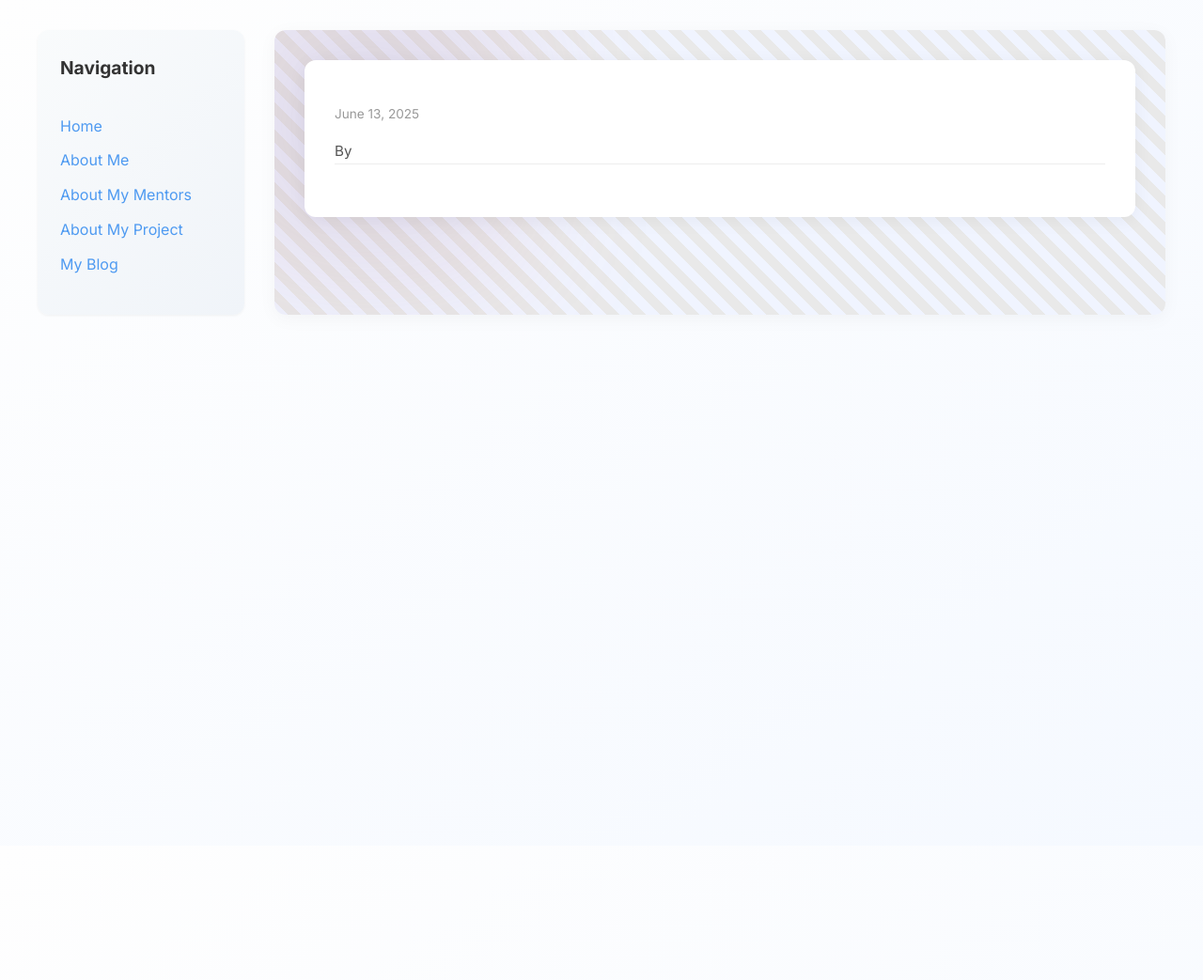
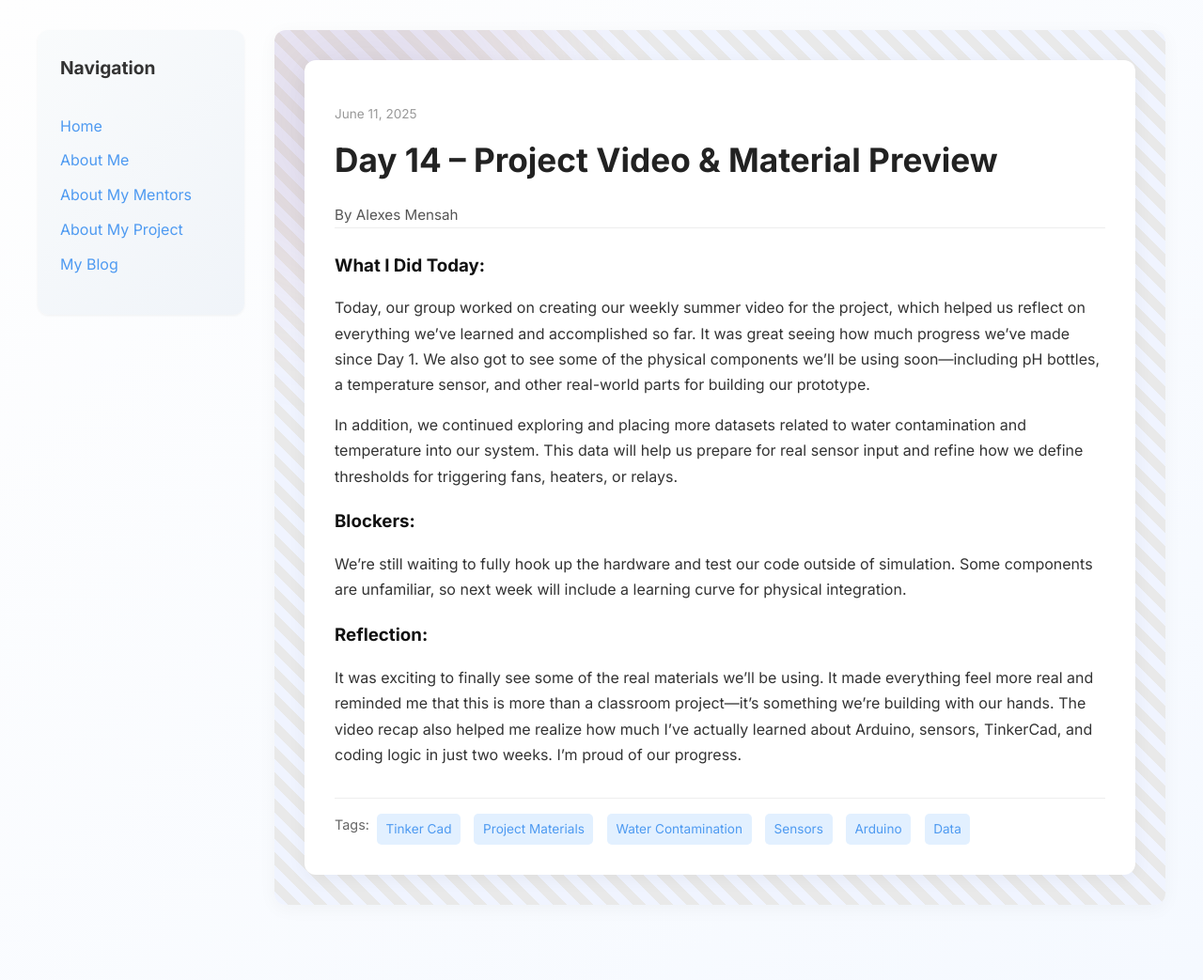
Before and after one commit to alexes22/alexes22.github.io, a Jekyll site: the page built from _posts/2025-06-13-day-14.md, in a window 1280 px wide. Shown: the whole page at 94% size. Built offline with Jekyll 4.4.1, drawn with Linux system fonts in a browser that asks for light colours; our own code applies the rules of GitHub Pages for plain Markdown files; before the commit the page ends 900 px from its top, so only the background shows below that.

Commit message:
Update 2025-06-13-day-14.md

```diff
--- a/_posts/2025-06-13-day-14.md
+++ b/_posts/2025-06-13-day-14.md
@@ -1,21 +1,19 @@
 ---
 layout: post
-title: Day 14 – Project Video & Material Preview
+title: "Day 14 – Project Video & Material Preview"
 date: 2025-06-11
 author: Alexes Mensah
 permalink: /day14.html
 tags: ["Tinker Cad", "Project Materials", "Water Contamination", "Sensors", "Arduino", "Data"]
+---
 
-  What I Did Today:
-Today, our group worked on creating our weekly summer video for the project, which helped us reflect on everything we’ve learned and accomplished so far. It was great seeing how much progress we’ve made since Day 1. We also got to see some of the physical components we’ll be using soon—including ph bottles, a temperature sensor, and other real-world parts for building our prototype.
+### What I Did Today:
+Today, our group worked on creating our weekly summer video for the project, which helped us reflect on everything we’ve learned and accomplished so far. It was great seeing how much progress we’ve made since Day 1. We also got to see some of the physical components we’ll be using soon—including pH bottles, a temperature sensor, and other real-world parts for building our prototype.
 
 In addition, we continued exploring and placing more datasets related to water contamination and temperature into our system. This data will help us prepare for real sensor input and refine how we define thresholds for triggering fans, heaters, or relays.
 
-
-  Blockers:
+### Blockers:
 We’re still waiting to fully hook up the hardware and test our code outside of simulation. Some components are unfamiliar, so next week will include a learning curve for physical integration.
 
-
-  Reflection:
+### Reflection:
 It was exciting to finally see some of the real materials we’ll be using. It made everything feel more real and reminded me that this is more than a classroom project—it’s something we’re building with our hands. The video recap also helped me realize how much I’ve actually learned about Arduino, sensors, TinkerCad, and coding logic in just two weeks. I’m proud of our progress.
----
```
